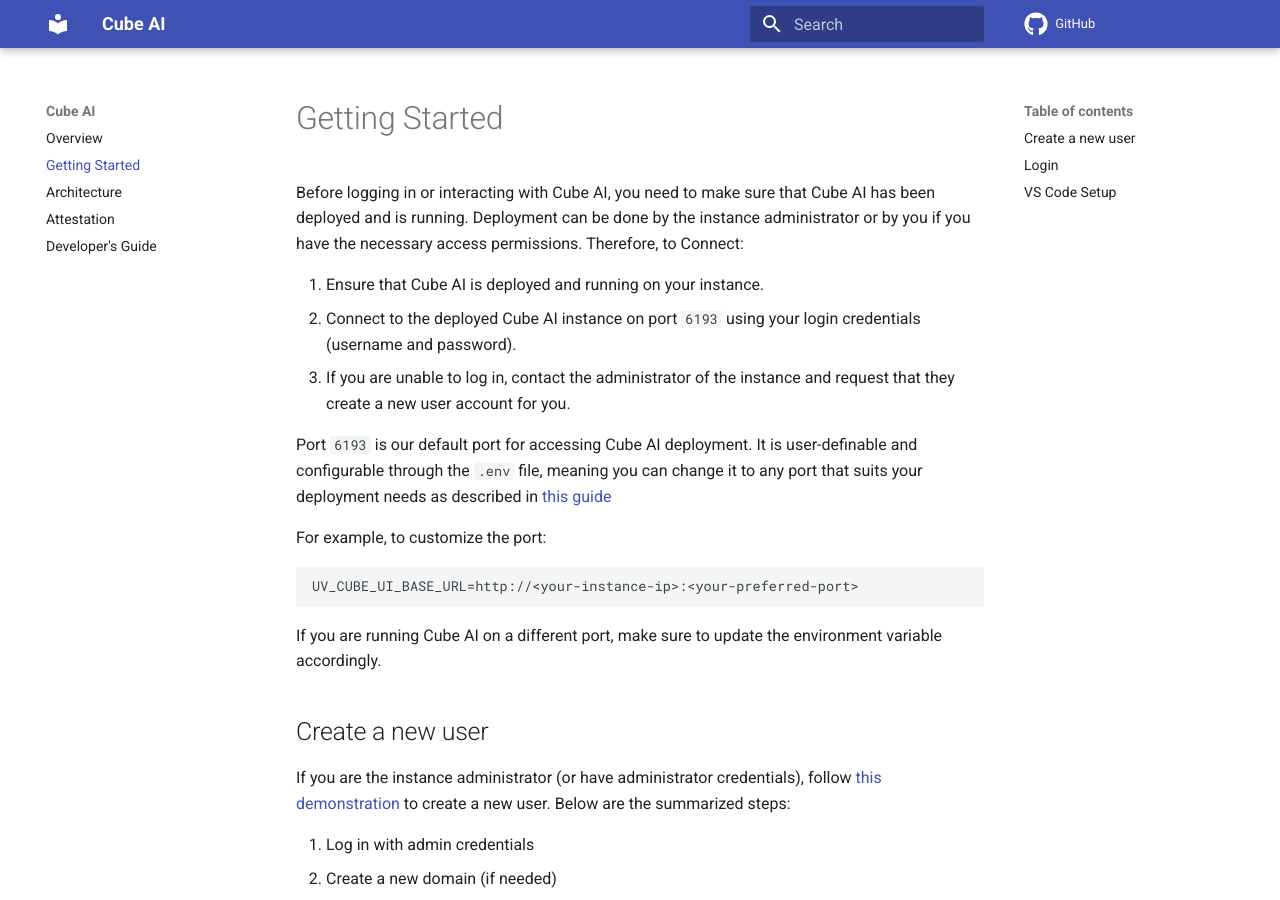
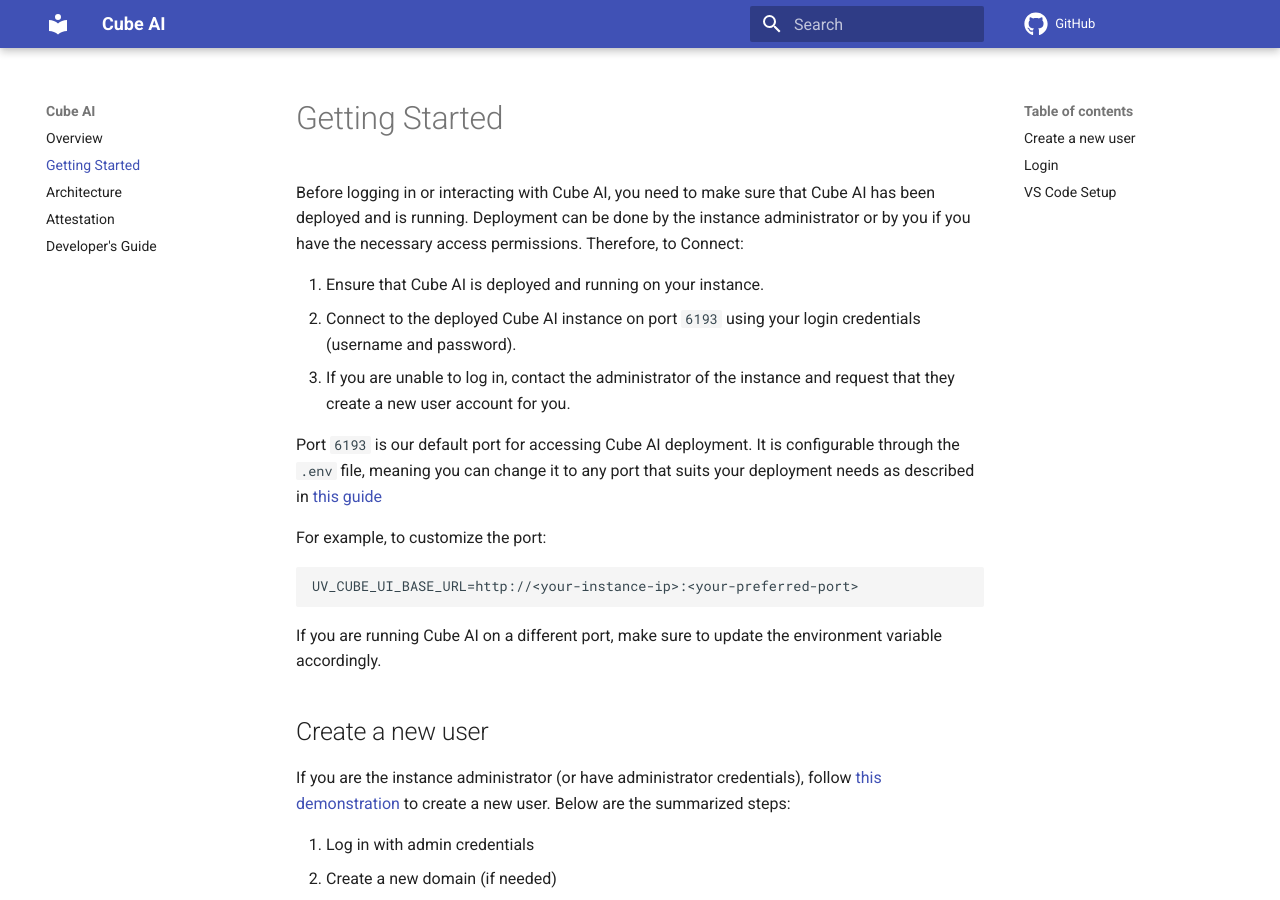
Before and after one commit to ultravioletrs/cube-docs, an MkDocs documentation site: the page built from docs/getting-started.md, in a window 1280 px wide and 900 px high. Built offline with MkDocs 1.6.1 and Material for MkDocs 9.7.7, drawn with Linux system fonts in a browser that asks for light colours; comment, search, counter and statistics services are not loaded.

Commit message:
Fix grammar
Signed-off-by: JeffMboya <jangina.mboya@gmail.com>

```diff
--- a/docs/getting-started.md
+++ b/docs/getting-started.md
@@ -6,7 +6,7 @@
 2. Connect to the deployed Cube AI instance on port `6193` using your login credentials (username and password).
 3. If you are unable to log in, contact the administrator of the instance and request that they create a new user account for you.
 
-Port `6193` is our default port for accessing Cube AI deployment. It is user-definable and configurable through the `.env` file, meaning you can change it to any port that suits your deployment needs as described in [this guide](https://github.com/ultravioletrs/cube/blob/main/hal/ubuntu/README.md)
+Port `6193` is our default port for accessing Cube AI deployment. It is configurable through the `.env` file, meaning you can change it to any port that suits your deployment needs as described in [this guide](https://github.com/ultravioletrs/cube/blob/main/hal/ubuntu/README.md)
 
 For example, to customize the port:
 
```
